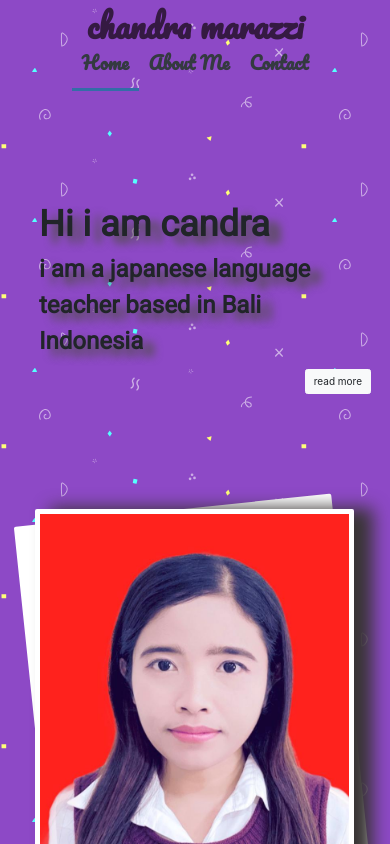
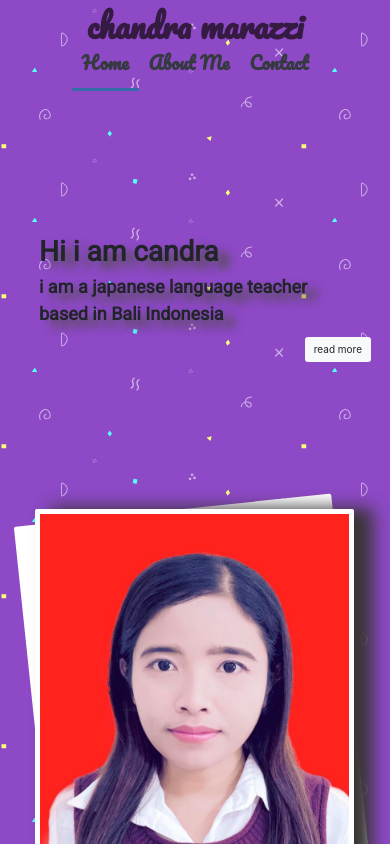
Before and after one commit to reactjslab/ReactNetlifyTest, a React (Create React App) app: page / in a window 390 px wide. Shown: the top 844 px of the page. Built offline with nearby package versions, Linux system fonts and the light colour scheme.

Commit message:
removed svg

```diff
--- a/src/Component/Main/Main.css
+++ b/src/Component/Main/Main.css
@@ -133,11 +133,11 @@
         padding-right:5vw;
     }
     .iam{
-        font-size:36px;
+        font-size:28px;
         padding-right:5vw;
     }
     .iamp{
-        font-size:24px;
+        font-size:18px;
         padding-right:5vw;
     }
   }
@@ -153,6 +153,7 @@
         align-items: center;
 
     }
+
 
     .heartP{
         margin-left:5vw;
```
Also changed, not shown: src/Component/Main/undraw_love_xfcv.svg (deleted).
